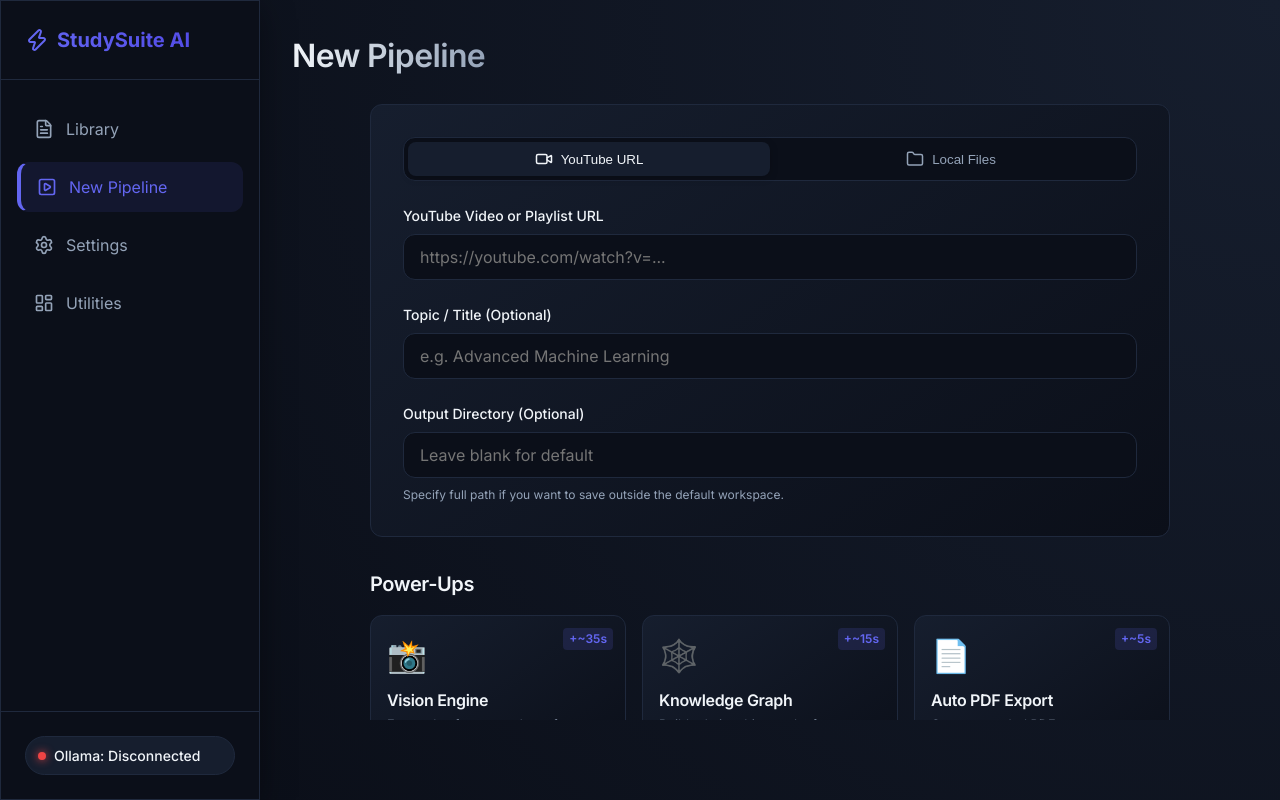
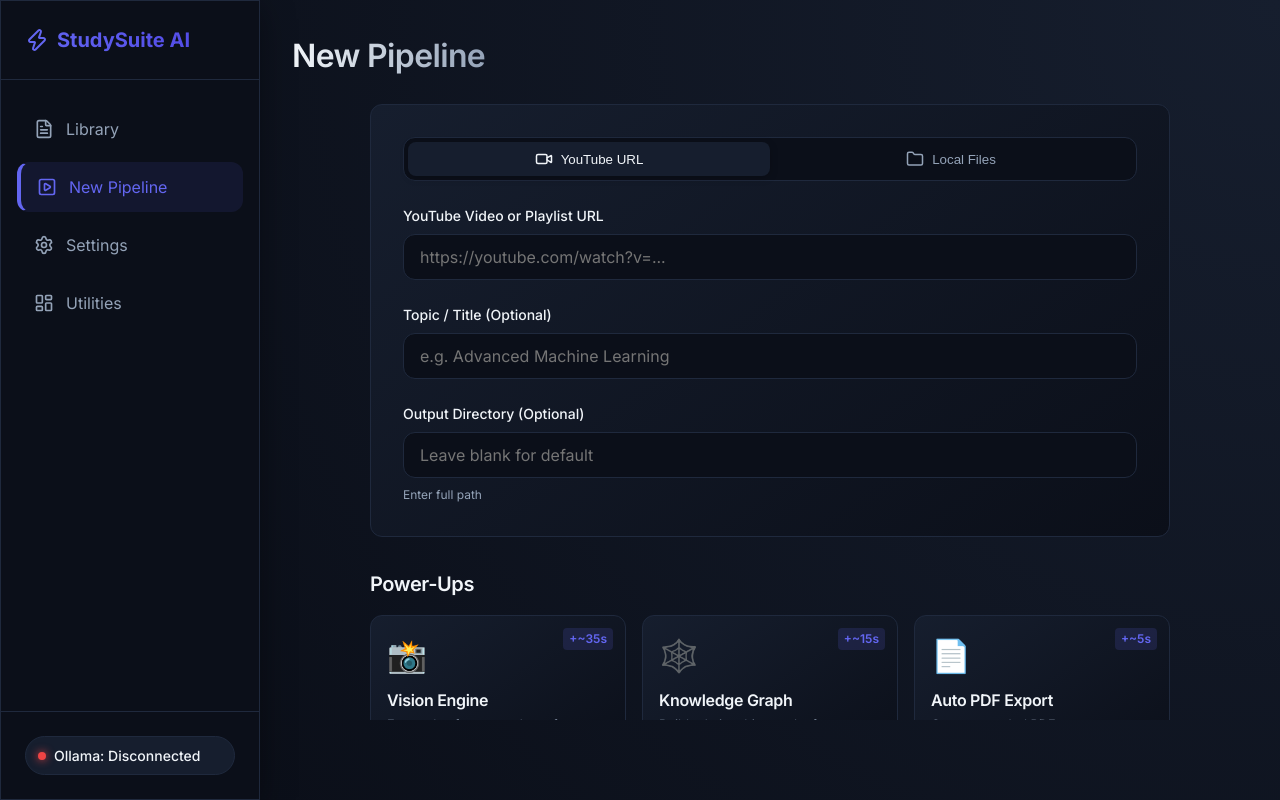
Before and after one commit to rishabhahuja12/youtube-transcript-to-notes, a React app in the folder frontend/: page / in a window 1280 px wide. Built offline with nearby package versions, Linux system fonts and the light colour scheme; no server answers; the HTML template or start-up script is replaced by a standard one.

Commit message:
fixed youtube url validation and helper text

```diff
--- a/frontend/src/pages/NewPipeline.jsx
+++ b/frontend/src/pages/NewPipeline.jsx
@@ -29,6 +29,14 @@ const NewPipeline = () => {
     if (!url) {
       setError("Please enter a valid URL or path");
       return;
+    }
+
+    if (inputType === 'youtube') {
+      const ytRegex = /^(https?:\/\/)?(www\.)?(youtube\.com|youtu\.?be)\/.+$/;
+      if (!ytRegex.test(url)) {
+        setError("Please enter a valid YouTube URL");
+        return;
+      }
     }
 
     try {
@@ -132,7 +140,7 @@ const NewPipeline = () => {
               value={outputDir}
               onChange={(e) => setOutputDir(e.target.value)}
             />
-            <small className="field-hint">Specify full path if you want to save outside the default workspace.</small>
+            <small className="field-hint">Enter full path</small>
           </div>
         </div>
 
```
